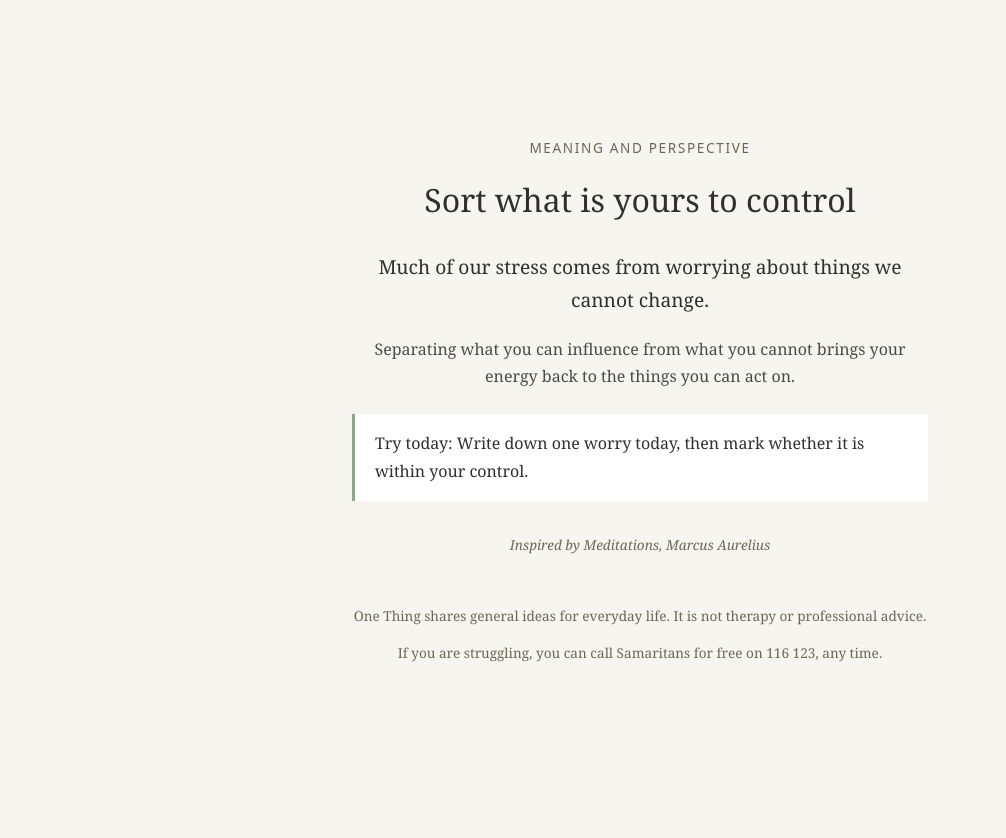
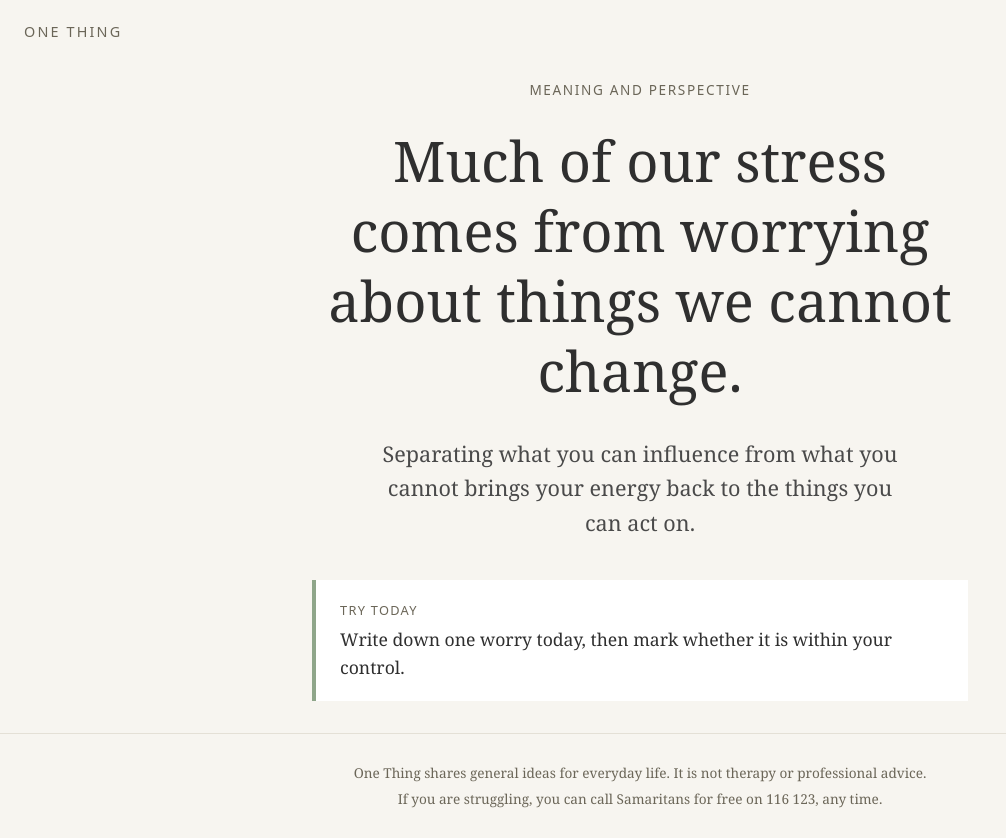
Before and after one commit to sammills99/one-thing, a plain HTML site: page index.html in a window 1280 px wide. Shown: the whole page, without its empty margins (0-1006 px from the left). Before the commit the page ends 800 px from the top, so only its background shows below. Drawn offline with Linux system fonts and the light colour scheme.

Commit message:
Redesign layout

```diff
--- a/css/style.css
+++ b/css/style.css
@@ -1,22 +1,41 @@
+* {
+  box-sizing: border-box;
+}
+
 body {
   margin: 0;
   min-height: 100vh;
   display: flex;
-  align-items: center;
-  justify-content: center;
+  flex-direction: column;
   background: #f7f5f0;
   color: #2f2f2f;
   font-family: Georgia, "Times New Roman", serif;
-  line-height: 1.7;
+  line-height: 1.6;
+}
+
+.logo {
+  padding: 1.25rem 1.5rem;
+  font-family: system-ui, sans-serif;
+  font-size: 0.9rem;
+  letter-spacing: 0.15em;
+  text-transform: uppercase;
+  color: #6b6658;
 }
 
 main {
-  max-width: 36rem;
-  padding: 2rem;
+  flex: 1;
+  display: flex;
+  flex-direction: column;
+  justify-content: center;
+  width: 100%;
+  max-width: 44rem;
+  margin: 0 auto;
+  padding: 1rem 1.5rem 2rem;
   text-align: center;
 }
 
 .theme {
+  margin: 0 0 1.5rem;
   font-family: system-ui, sans-serif;
   font-size: 0.85rem;
   text-transform: uppercase;
@@ -24,36 +43,49 @@ main {
   color: #6b6658;
 }
 
-h1 {
-  font-size: 2rem;
-  font-weight: normal;
-  margin: 0.5rem 0 1.5rem;
+.quote {
+  margin: 0;
+  font-size: clamp(2rem, 6vw, 3.5rem);
+  line-height: 1.25;
 }
 
-#idea {
-  font-size: 1.2rem;
-}
-
-.explanation {
+.reasoning {
+  max-width: 34rem;
+  margin: 2rem auto 0;
+  font-size: clamp(1.1rem, 2.5vw, 1.35rem);
   color: #4a4a4a;
 }
 
-.action {
-  margin-top: 1.5rem;
-  padding: 1rem 1.25rem;
-  border-left: 3px solid #8fa68a;
+.action-box {
+  margin-top: 2.5rem;
+  padding: 1.25rem 1.5rem;
   background: #ffffff;
+  border-left: 4px solid #8fa68a;
   text-align: left;
 }
 
-.source {
-  margin-top: 2rem;
-  font-size: 0.85rem;
-  font-style: italic;
+.action-label {
+  margin: 0 0 0.25rem;
+  font-family: system-ui, sans-serif;
+  font-size: 0.8rem;
+  text-transform: uppercase;
+  letter-spacing: 0.1em;
   color: #6b6658;
 }
+
+.action-box p:last-child {
+  margin: 0;
+  font-size: 1.1rem;
+}
+
 .notice {
-  margin-top: 3rem;
+  padding: 1.5rem;
+  border-top: 1px solid #e4e0d6;
   font-size: 0.85rem;
   color: #6b6658;
+  text-align: center;
 }
+
+.notice p {
+  margin: 0.25rem 0;
+}
--- a/index.html
+++ b/index.html
@@ -7,18 +7,20 @@
   <link rel="stylesheet" href="css/style.css">
 </head>
 <body>
+  <header class="logo">One Thing</header>
   <main>
     <p class="theme" id="theme"></p>
-    <h1 id="title">Loading…</h1>
-    <p id="idea"></p>
-    <p class="explanation" id="explanation"></p>
-    <p class="action" id="action"></p>
-    <p class="source" id="source"></p>
-        <footer class="notice">
-      <p>One Thing shares general ideas for everyday life. It is not therapy or professional advice.</p>
-      <p>If you are struggling, you can call Samaritans for free on 116 123, any time.</p>
-    </footer>
+    <p class="quote" id="idea">Loading…</p>
+    <p class="reasoning" id="explanation"></p>
+    <section class="action-box">
+      <p class="action-label">Try today</p>
+      <p id="action"></p>
+    </section>
   </main>
+  <footer class="notice">
+    <p>One Thing shares general ideas for everyday life. It is not therapy or professional advice.</p>
+    <p>If you are struggling, you can call Samaritans for free on 116 123, any time.</p>
+  </footer>
   <script src="js/app.js"></script>
 </body>
 </html>
--- a/js/app.js
+++ b/js/app.js
@@ -8,11 +8,9 @@ async function showTodaysEntry() {
   const entry = entries[dayOfYear % entries.length];
 
   document.getElementById("theme").textContent = entry.theme;
-  document.getElementById("title").textContent = entry.title;
   document.getElementById("idea").textContent = entry.idea;
   document.getElementById("explanation").textContent = entry.explanation;
-  document.getElementById("action").textContent = "Try today: " + entry.action;
-  document.getElementById("source").textContent = entry.source;
+  document.getElementById("action").textContent = entry.action;
 }
 
 showTodaysEntry();
```
